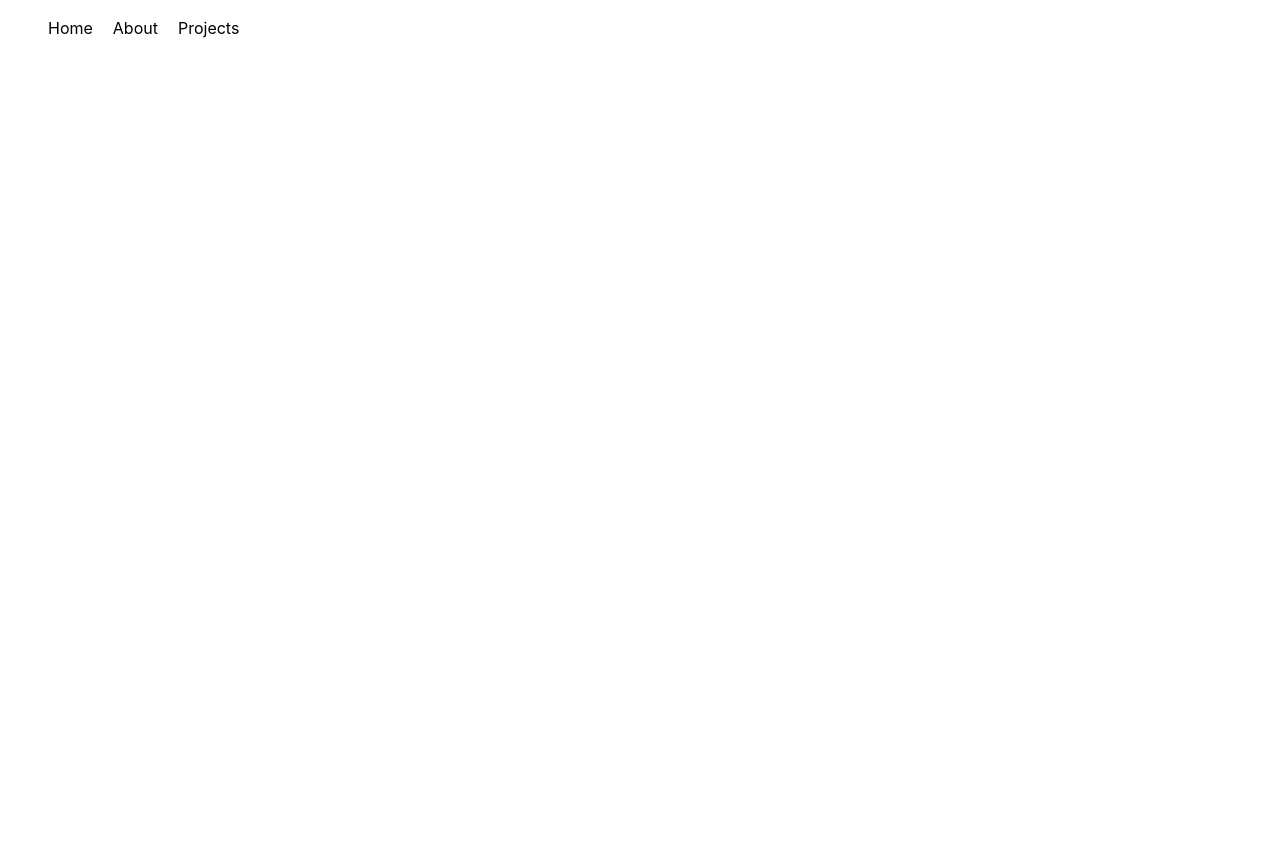
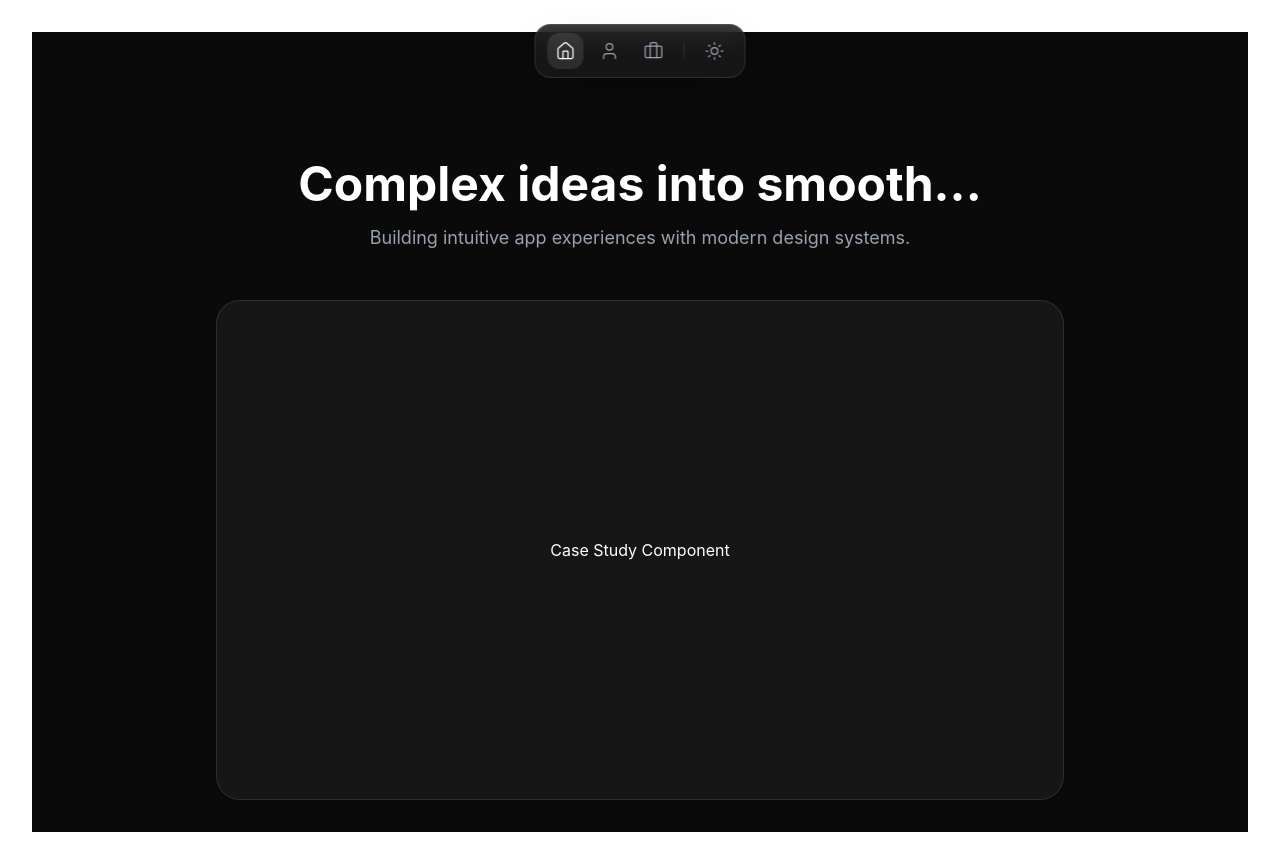
Before and after one commit to Itswali/wali-portfolio, a React (Vite) app: page / in a window 1280 px wide. Before the commit the page ends 800 px from the top, so only its background shows below. Built offline with nearby package versions, Linux system fonts and the light colour scheme.

Commit message:
make nav a floating navbar

```diff
--- a/src/App.tsx
+++ b/src/App.tsx
@@ -1,13 +1,11 @@
 
 import './App.css'
-import Navbar from './components/Navbar'
-
+import Page from './pages/Page'
 function App() {
 
   return (
     <div>
-      Hello Reacat
-      <Navbar />
+      <Page />
     </div>
   )
 }
--- a/src/components/Navbar.tsx
+++ b/src/components/Navbar.tsx
@@ -1,19 +1,34 @@
-import { Link } from "react-scroll";
+import { Home, User, Briefcase, Sun } from 'lucide-react';
+// import { motion } from 'framer-motion';
 
 const Navbar = () => {
   return (
-    <nav style={{ position: 'fixed', top: 0, width: '100%', background: '#fff', zIndex: 1000 }}>
-      <ul style={{ display: 'flex', listStyle: 'none', gap: '20px', padding: '1rem' }}>
-        <li>
-          <Link to="home" spy={true} smooth={true} offset={-70} duration={500}>Home</Link>
-        </li>
-        <li>
-          <Link to="about" spy={true} smooth={true} offset={-70} duration={500}>About</Link>
-        </li>
-        <li>
-          <Link to="projects" spy={true} smooth={true} offset={-70} duration={500}>Projects</Link>
-        </li>
-      </ul>
+    <nav className="fixed top-6 left-1/2 -translate-x-1/2 z-50">
+      <div className="flex items-center gap-2 px-3 py-2 bg-[#1a1a1a]/80 backdrop-blur-md border border-white/10 rounded-2xl shadow-2xl">
+
+        <button className="p-2 bg-white/10 rounded-xl text-white transition-colors">
+          <Home size={20} strokeWidth={1.5} />
+        </button>
+
+        {/* About Icon */}
+        <button className="p-2 text-gray-400 hover:text-white hover:bg-white/5 rounded-xl transition-all">
+          <User size={20} strokeWidth={1.5} />
+        </button>
+
+        {/* Work Icon */}
+        <button className="p-2 text-gray-400 hover:text-white hover:bg-white/5 rounded-xl transition-all">
+          <Briefcase size={20} strokeWidth={1.5} />
+        </button>
+
+        {/* Divider */}
+        <div className="w-px h-4 bg-white/10 mx-1" />
+
+        {/* Theme Toggle (as seen in your image) */}
+        <button className="p-2 text-gray-400 hover:text-white transition-colors">
+          <Sun size={20} strokeWidth={1.5} />
+        </button>
+
+      </div>
     </nav>
   );
 };
--- /dev/null
+++ b/src/pages/Page.tsx
@@ -0,0 +1,21 @@
+import Navbar from "../components/Navbar";
+
+// In your App.js or page.js
+export default function Page() {
+  return (
+    <div className="min-h-screen bg-[#0a0a0a] text-white">
+      <Navbar />
+
+      <main className="max-w-4xl mx-auto px-6 pt-32">
+        <h1 className="text-5xl font-bold mb-4">Complex ideas into smooth...</h1>
+        <p className="text-gray-400 text-lg">
+          Building intuitive app experiences with modern design systems.
+        </p>
+
+        <div className="mt-12 h-[500px] bg-white/5 rounded-3xl border border-white/10 flex items-center justify-center">
+           Case Study Component
+        </div>
+      </main>
+    </div>
+  );
+}
```
